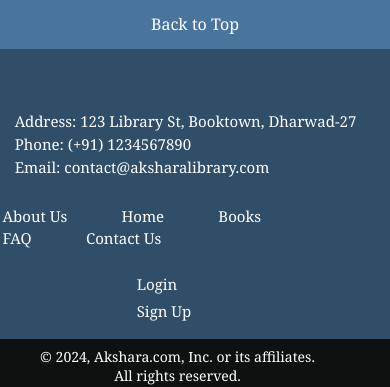
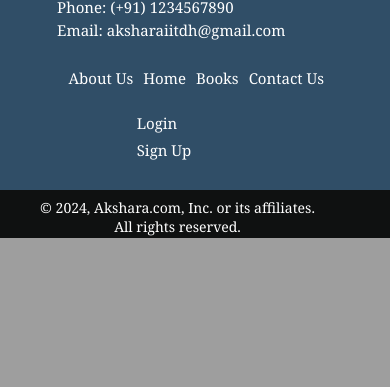
Before and after one commit to Srihari968/DevShelf_TeamMeow, a Django app: page /library/about_us in a window 390 px wide. Shown: the part 2630-3017 px from the top of the page. After the commit the page ends 2868 px from the top, so only its background shows below. Run offline with Django 5.2, Linux system fonts and the light colour scheme.

Commit message:
FINAL CHANGE

```diff
--- a/BackEnd/devshelf/library/static/about.css
+++ b/BackEnd/devshelf/library/static/about.css
@@ -33,7 +33,7 @@
 {
     color: white;
     background-color: #071952;
-
+    text-decoration: none;
     font-size: 17px;
     border-radius: 0;
     border: none !important;
@@ -63,6 +63,7 @@
 .logo-link{
     color: white;
 }
+
 /* MAIN */
 main{
     background-image: url(pexels-danny-meneses-340146-943096.jpg);
@@ -198,6 +199,7 @@ main{
     background-color: #E35335;
     box-shadow: 5px 5px 4px rgba(0, 0, 0, 1);
 }
+
 /* FOOTER */
 
 
@@ -230,16 +232,30 @@ main{
     display: flex;
     justify-content: space-around;
     align-items: top;
-    padding-top: 40px;
+    padding-top: 30px;
     margin-left: -60px;
+}
+.shift{
+    display: flex;
+    justify-content: center;
+    align-items: start;
+    margin-right: 50px;
+    gap:50px;
+}
+.shift button{
+
+
+    color: white;
+    font-size: 15px;
+    text-decoration: none;
+    background-color: transparent;
+    border: none;
+    cursor: pointer;
 }
 
 .shift a{
-    display: inline;
-    margin-right: 50px;
+    text-decoration: none;
     color: white;
-    font-size: 15px;
-    text-decoration: none;
 }
 
 .ape ,.lsp{
@@ -312,17 +328,32 @@ main{
     display: flex;
     flex-direction: column;
     gap:3px;
-    margin-left: 5%;
+    margin-left: 10%;
     margin-bottom: 2%;
 }
 
+.shift {
+    margin-right:-2%;
+    flex-wrap: wrap;
+    gap:10px;
 
+}
 }
 
 @media (max-width:775px)
 {
+    .ape{
+        display: flex;
+        flex-direction: column;
+        gap:3px;
+        margin-left: 15%;
+        margin-bottom: 2%;
+    }
+
     .shift{
-        margin-left: 10%;
+        margin-right:-10%;
+        flex-wrap: wrap;
+        gap:10px;
     }
 
     .top-bar{
@@ -335,7 +366,11 @@ main{
         color:white;
     }
 
+
+
+
 }
+
 @media (max-width:992px)
 {
     .outer-box{
@@ -351,3 +386,36 @@ main{
         gap:10px;
     }
 }
+
+@media (max-width:550px)
+{
+    .outer-box{
+
+        border-radius:2%;
+        width: 100%;
+        padding-top: 2%;
+        padding-bottom: 2%;
+
+
+        display: grid;
+        grid-template-columns: repeat(1,2fr);
+        gap:25px;
+        margin-right: 25%;
+    }
+
+    .card{
+        height:55vh;
+        width: 100%;
+        border: 0px solid white;
+
+        background-color:grey;
+
+        border-radius: 10%;
+    }
+
+    .und{
+        text-decoration: underline;
+        text-underline-offset: 5px;
+
+    }
+}
--- a/BackEnd/devshelf/library/templates/library/HomePage.html
+++ b/BackEnd/devshelf/library/templates/library/HomePage.html
@@ -107,7 +107,7 @@
                         </div>
                         <img src="{% static 'iitdhlogo1.png' %}" class="edu"></img>
                     </div>
-                   <p>Welcome to Akshara, where every book tells a story waiting to be discovered. Dive into a world of literary wonders, from timeless classics to contemporary tales, curated to ignite your imagination. Explore our virtual shelves, where knowledge meets passion, and embark on a journey through pages that inspire and enrich. At Akshara, we believe in the power of words to transform minds and hearts, inviting you to explore, learn, and embrace the magic of reading.</p>
+                   <p class="para">Welcome to Akshara, where every book tells a story waiting to be discovered. Dive into a world of literary wonders, from timeless classics to contemporary tales, curated to ignite your imagination. Explore our virtual shelves, where knowledge meets passion, and embark on a journey through pages that inspire and enrich. At Akshara, we believe in the power of words to transform minds and hearts, inviting you to explore, learn, and embrace the magic of reading.</p>
 
                 </div>
                 <div class="line slide-in-right"></div>
--- a/BackEnd/devshelf/library/templates/library/about.html
+++ b/BackEnd/devshelf/library/templates/library/about.html
@@ -11,7 +11,7 @@
 <body>
     <header id="header">
         <div class="top-bar">
-            <a href="/library/home" class="logo-link">
+            <a  class="logo-link">
                 <img src="{% static 'cropped_image.png' %}" alt="logo-pic" class="logo">
             </a>
             <div class="icon-tag">
@@ -25,9 +25,18 @@
 
                 </form>
             </div>
-            <div class="icon-tag">
-                <i class="fa-solid fa-users"></i>
-                <a class="icon-tag-select">About Us</a>
+           <div class="icon-tag">
+
+                <form action = "/library/about_us" method = "post">
+                    {% csrf_token %}
+
+                    <input type = "text" name = "username" value = "{{username}}" hidden>
+                    <button type = submit class="icon-tag-select">
+                        <i class="fa-solid fa-users"></i>
+                        About Us
+                    </button>
+                </form>
+
             </div>
             <div class="icon-tag">
 
@@ -44,7 +53,7 @@
             </div>
             <div class="icon-tag">
                 <i class="fa-solid fa-phone"></i>
-                <a class="icon-tag-select">Contact</a>
+                <a href="#footer" class="icon-tag-select">Contact</a>
             </div>
             <form action = "/library/my_borrows/" method = "post">
                 {% csrf_token %}
@@ -121,7 +130,7 @@
 
                         <img src="{% static 'neel_akshara.jpg' %}" class="card-img"></img>
                         <div class="card-names">
-                            <h3>Neelpramatha Keshav Kowshik</h3>
+                            <h3>Neelpramatha K K</h3>
                             <h4>Member, Coding Club</h4>
                         </div>
 
@@ -164,26 +173,54 @@
         </div>
     </main>
 
-    <footer>
+    <footer id="footer">
         <div class="foot-panel1">
             <a href="#header">Back to Top</a>
         </div>
         <div class="foot-panel2" id="contact-us">
             <ul class="ape">
-            <p>Address: 123 Library St, Booktown, Dharwad-27</p>
+            <p>Address: KRDC, IIT Dharwad, Dharwad-27</p>
             <p>Phone: (+91) 1234567890</p>
-            <p>Email: contact@aksharalibrary.com</p>
+            <p>Email: aksharaiitdh@gmail.com</p>
             </ul>
             <ul class="shift">
-                <a href="/about">About Us</a>
-                <a href="/library/home/">Home</a>
-                <a href="/library/test">Books</a>
-                <a href="/faq">FAQ</a>
+                <a href="">
+                    <form action = "/library/about_us" method = "post">
+                    {% csrf_token %}
+
+                    <input type = "text" name = "username" value = "{{username}}" hidden>
+                    <button type = submit">
+                        About Us
+                    </button>
+                </form>
+                </a>
+                <a href="/library/home/">
+                    <form action = "/library/home/" method = "post">
+                    {% csrf_token %}
+
+                    <input type = "text" name = "username" value = "{{username}}" hidden>
+                    <button type = submit">
+                       Home
+                    </button>
+                    </form>
+                </a>
+                <a href="/library/test">
+                    <form action = "/library/test/" method = "post">
+                        {% csrf_token %}
+
+                        <input type = "text" name = "username" value = "{{username}}" hidden>
+                        <input type = "text" name = "your_name" value = "" hidden>
+                        <button type = submit">
+                        Books
+                        </button>
+                    </form>
+                </a>
+
                 <a href="#contact-us">Contact Us</a>
             </ul>
             <ul class="lsp">
-                <a href="/user/login">Login</a>
-                <a href="/user/signup">Sign Up</a>
+                <a href="/../user/login">Login</a>
+                <a href="/../user/signup">Sign Up</a>
             </ul>
         </div>
         <div class="foot-panel4">
```
Also changed, not shown: BackEnd/devshelf/library/static/Homepage.css (+68 -9 lines), BackEnd/devshelf/library/static/borrowstyle.css (+57 -41 lines), BackEnd/devshelf/library/static/searchstyle.css (+119 -53 lines).
